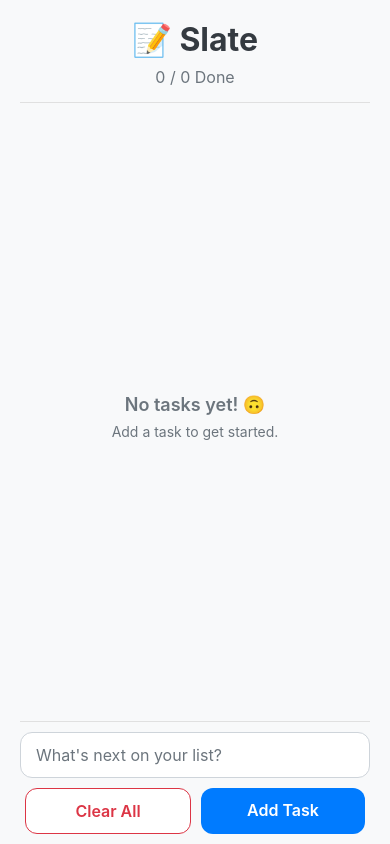
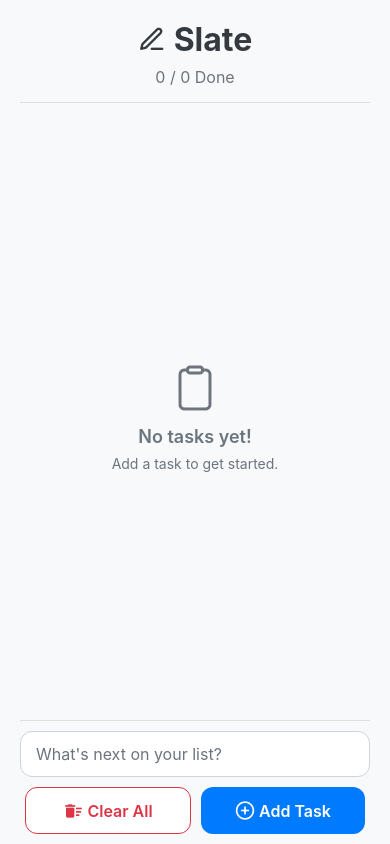
Before and after one commit to CodeMaverick-143/APK-Project, a React Native app: screen / in a window 390 px wide. Built offline with nearby package versions, Linux system fonts and the light colour scheme.

Commit message:
Add icon inplace of emojis from react native vector icon

```diff
--- a/App.js
+++ b/App.js
@@ -13,6 +13,7 @@ import {
   Alert
 } from 'react-native';
 import { useState } from 'react';
+import { Feather, MaterialIcons, Ionicons } from '@expo/vector-icons';
 
 const COLORS = {
   primary: '#007bff',
@@ -30,14 +31,14 @@ const TaskItem = ({ task, onToggle, onDelete }) => {
     <View style={styles.taskContainer}>
       <TouchableOpacity onPress={onToggle} style={styles.taskWrapper}>
         <View style={[styles.checkbox, task.completed && styles.checkboxChecked]}>
-          {task.completed && <Text style={styles.checkmark}>✓</Text>}
+          {task.completed && <Feather name="check" size={16} color={COLORS.white} />}
         </View>
         <Text style={[styles.taskText, task.completed && styles.taskTextCompleted]}>
           {task.text}
         </Text>
       </TouchableOpacity>
       <TouchableOpacity onPress={onDelete} style={styles.deleteButton}>
-        <Text style={styles.deleteButtonText}>🗑️</Text>
+        <MaterialIcons name="delete-outline" size={24} color={COLORS.danger} />
       </TouchableOpacity>
     </View>
   );
@@ -81,7 +82,8 @@ export default function App() {
 
   const renderEmptyComponent = () => (
     <View style={styles.emptyContainer}>
-      <Text style={styles.emptyText}>No tasks yet! 🙃</Text>
+      <Ionicons name="clipboard-outline" size={48} color={COLORS.gray} />
+      <Text style={styles.emptyText}>No tasks yet!</Text>
       <Text style={styles.emptySubText}>Add a task to get started.</Text>
     </View>
   );
@@ -94,7 +96,10 @@ export default function App() {
       >
         <StatusBar style="dark" />
         <View style={styles.header}>
-          <Text style={styles.heading}>📝 Slate</Text>
+          <View style={{ flexDirection: 'row', justifyContent: 'center', alignItems: 'center' }}>
+            <Feather name="edit-3" size={28} color={COLORS.dark} style={{ marginRight: 8 }} />
+            <Text style={styles.heading}>Slate</Text>
+          </View>
           <Text style={styles.counter}>
             {tasks.filter(t => t.completed).length} / {tasks.length} Done
           </Text>
@@ -121,10 +126,12 @@ export default function App() {
           />
           <View style={styles.buttonRow}>
             <TouchableOpacity style={[styles.button, styles.clearButton]} onPress={clearAll}>
-              <Text style={[styles.buttonText, styles.clearButtonText]}>Clear All</Text>
+              <MaterialIcons name="delete-sweep" size={20} color={COLORS.danger} />
+              <Text style={[styles.buttonText, styles.clearButtonText]}> Clear All</Text>
             </TouchableOpacity>
             <TouchableOpacity style={[styles.button, styles.addButton]} onPress={addTask}>
-              <Text style={styles.buttonText}>Add Task</Text>
+              <Feather name="plus-circle" size={20} color={COLORS.white} />
+              <Text style={styles.buttonText}> Add Task</Text>
             </TouchableOpacity>
           </View>
         </View>
@@ -190,6 +197,8 @@ const styles = StyleSheet.create({
     alignItems: 'center',
     flex: 1,
     marginHorizontal: 5,
+    flexDirection: 'row',
+    justifyContent: 'center'
   },
   buttonText: {
     color: COLORS.white,
@@ -238,11 +247,6 @@ const styles = StyleSheet.create({
   checkboxChecked: {
     backgroundColor: COLORS.primary,
   },
-  checkmark: {
-    color: COLORS.white,
-    fontSize: 14,
-    fontWeight: 'bold'
-  },
   taskText: {
     fontSize: 16,
     color: COLORS.dark,
@@ -256,9 +260,6 @@ const styles = StyleSheet.create({
     paddingHorizontal: 10,
     paddingVertical: 5,
   },
-  deleteButtonText: {
-    fontSize: 20,
-  },
   emptyContainer: {
     flex: 1,
     justifyContent: 'center',
@@ -269,6 +270,7 @@ const styles = StyleSheet.create({
     fontSize: 18,
     fontWeight: '600',
     color: COLORS.gray,
+    marginTop: 12,
   },
   emptySubText: {
     fontSize: 14,
--- a/package.json
+++ b/package.json
@@ -12,7 +12,9 @@
     "expo": "~53.0.20",
     "expo-status-bar": "~2.2.3",
     "react": "19.0.0",
-    "react-native": "0.79.5"
+    "react-native": "0.79.5",
+    "react-native-svg": "^15.13.0",
+    "react-native-vector-icons": "^10.3.0"
   },
   "devDependencies": {
     "@babel/core": "^7.20.0"
```
Also changed, not shown: 1 other file (tests, documents, lock files or other folders).
